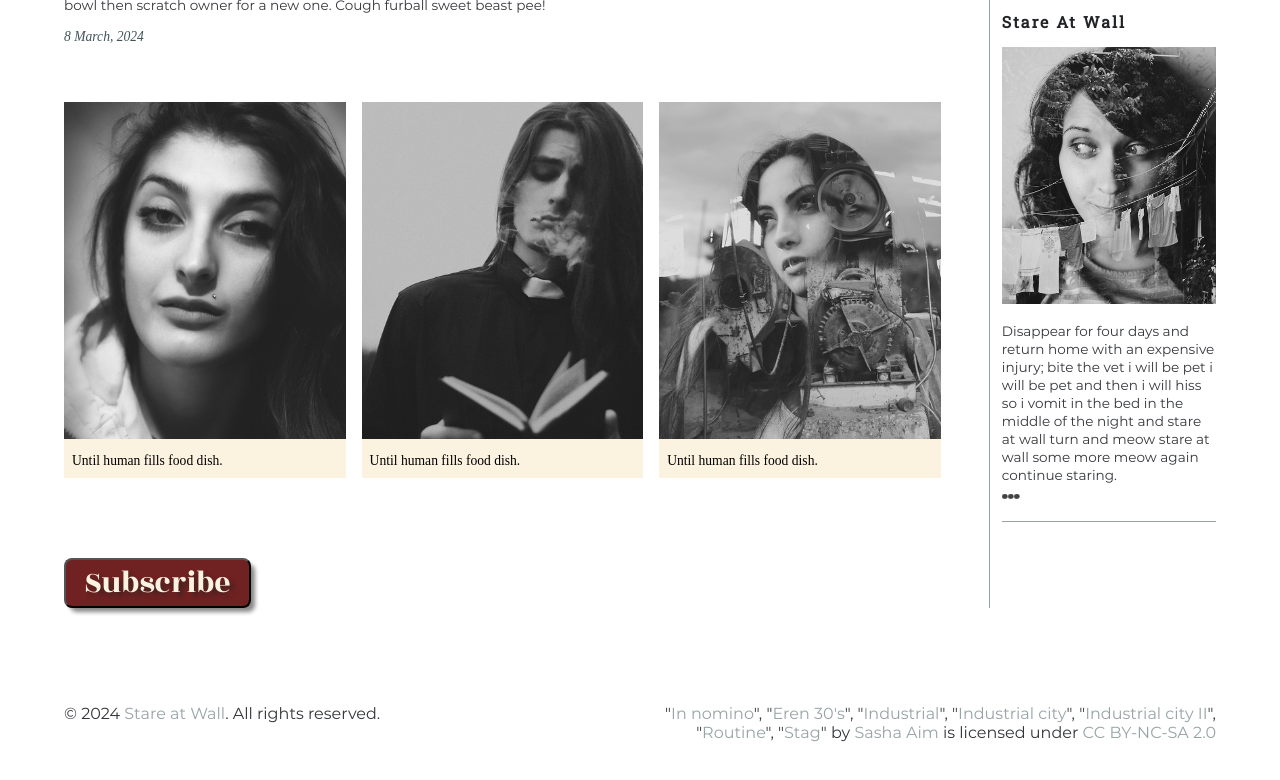
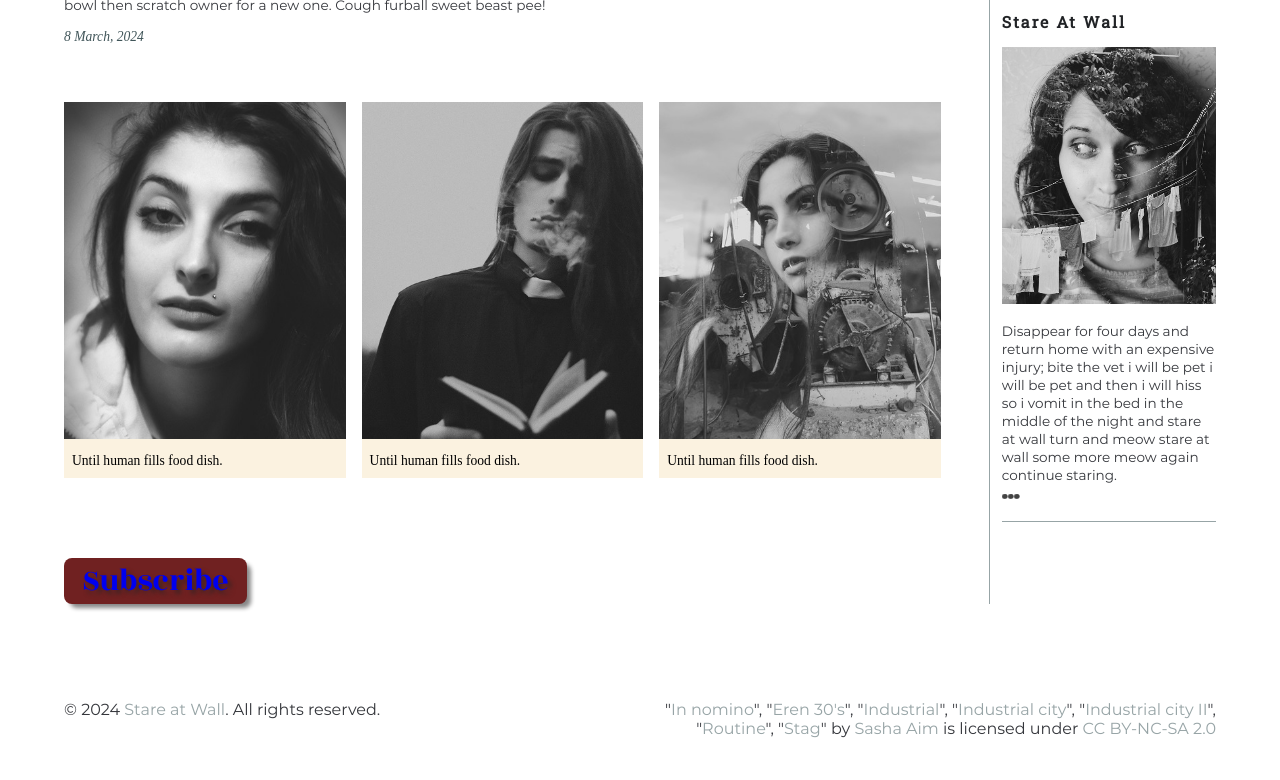
Before and after one commit to alvaradocat/alvaradocat.github.io, a plain HTML site: page blog/index.html in a window 1280 px wide. Shown: the part 1612-2392 px from the top of the page. Drawn offline with Linux system fonts and the light colour scheme.

Commit message:
css update
more button work

```diff
--- a/blog/css/style.css
+++ b/blog/css/style.css
@@ -275,11 +275,12 @@ button{
     font-size: 2rem;
     border-radius: 0.2rem;
     border-radius: .5rem;
+    border-style:none;
     color:#fbf2e0;
     background-color:#702121;
     box-shadow: 5px 5px 4px -1px #888;
     text-shadow: 4px 4px 4px #432323;
-    text-decoration:none;
+
 }
 
 button a:focus,
@@ -287,9 +288,7 @@ button a:focus,
     text-decoration:none;
     color:#A66641;
 }
-#buttontext {
-    color:#fbf2e0;
-}
+
 button a:hover{
     text-decoration:none;
     color:#f8d287;
--- a/blog/index.html
+++ b/blog/index.html
@@ -95,7 +95,7 @@
 
                     </section>
 
-                    <button type="button"><a id="buttontext" href="#">Subscribe</a></button>
+                    <button type="button"><a href="#">Subscribe</a></button>
                     <!-- Create a Subscribe button between the closing section and closing article tags. -->
 
 
```
